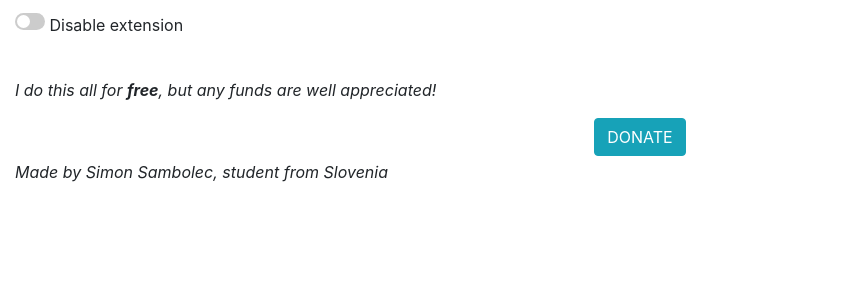
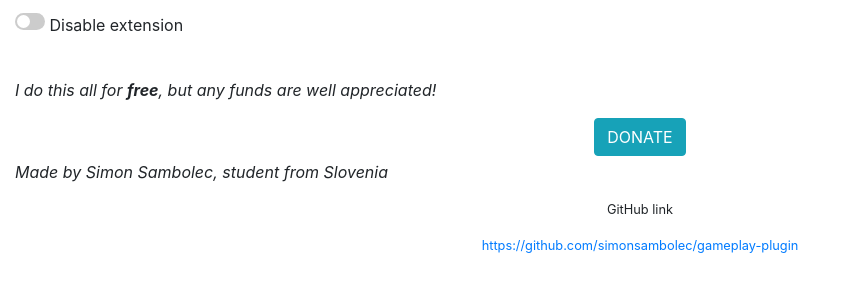
Before and after one commit to simonsambolec/gameplay-plugin, a browser extension: page index.html in a window 1280 px wide. Shown: the part 80-372 px from the top of the page, without its empty margins (0-846 px from the left). Drawn offline with nearby package versions, Linux system fonts and the light colour scheme.

Commit message:
added info

```diff
--- a/index.html
+++ b/index.html
@@ -21,7 +21,7 @@
 
   <div>
     <label class="switch">
-      <input type="checkbox" checked id="extension-toggle">
+      <input type="checkbox" id="extension-toggle">
       <span class="slider round"></span>
     </label>
     Disable extension
@@ -32,12 +32,24 @@
       I do this all for <strong>free</strong>, but any funds are well appreciated!
     </em></p>
   <div class="d-flex justify-content-center flex-nowrap">
-    <a href="https://www.paypal.com/donate/?hosted_button_id=96QAWSM47TKNY" class="btn btn-info"
-      role="button" target="_blank">DONATE</a>
+    <a href="https://www.paypal.com/donate/?hosted_button_id=96QAWSM47TKNY" class="btn btn-info" role="button"
+      target="_blank">DONATE</a>
   </div>
+
   <p class="pt-1"><em>
-    Made by Simon Sambolec, student from Slovenia
-  </em></p>
+      Made by Simon Sambolec, student from Slovenia
+    </em></p>
+
+  <p class="text-center small">
+    GitHub link
+  </p>
+  <p class="text-center small">
+    <a href="https://github.com/simonsambolec/gameplay-plugin" target="_blank">
+      https://github.com/simonsambolec/gameplay-plugin
+    </a>
+  </p>
+
+
 
 
   <script src="js/functions.js"></script>
```
Also changed, not shown: js/insertVideo.js (+0 -7 lines).
